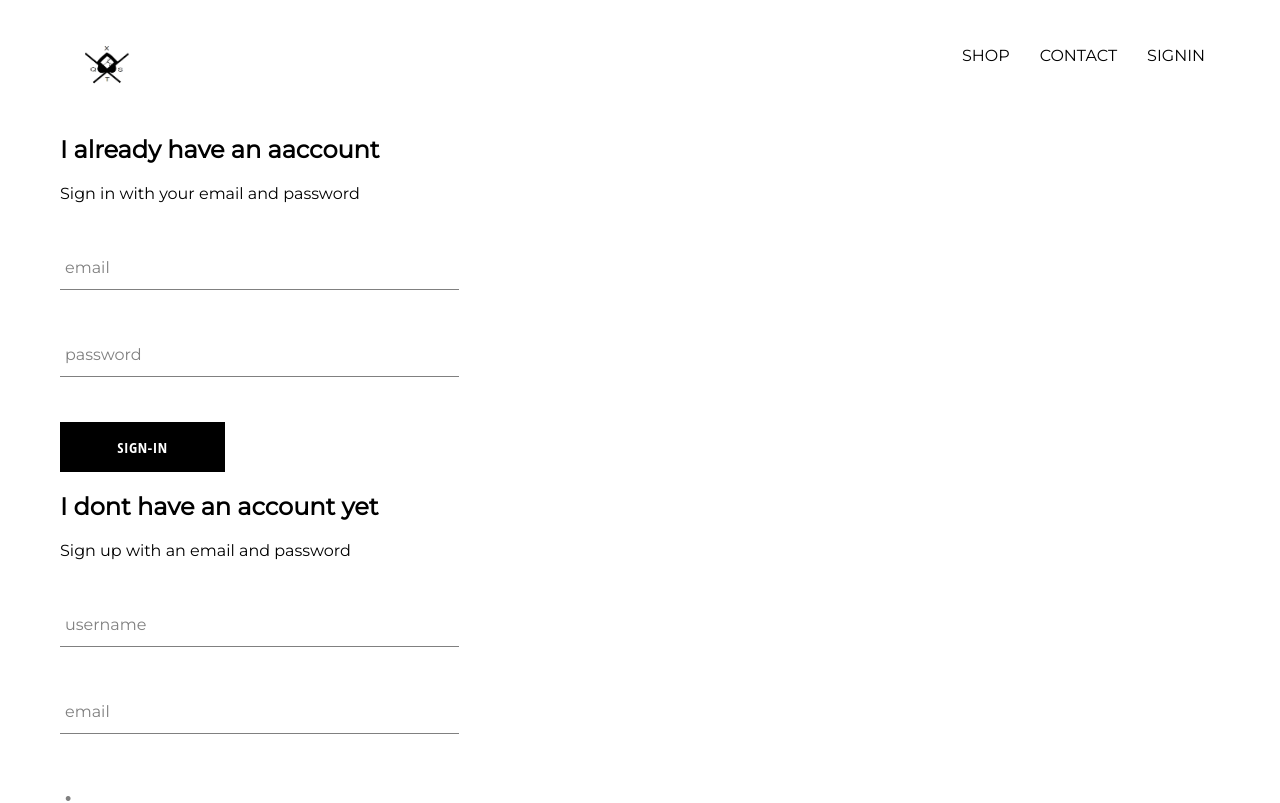
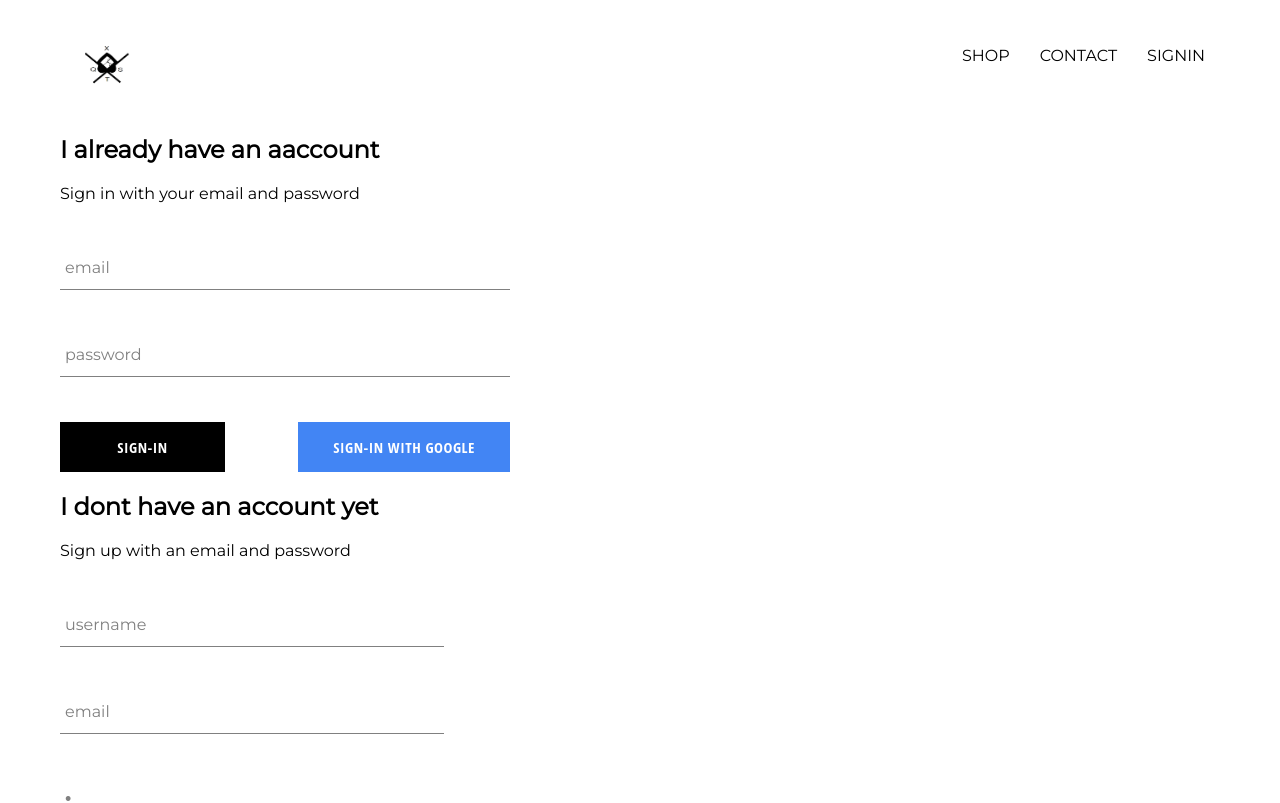
Before and after one commit to JanBricCodera/exqst-clothing, a React (Create React App) app: page /signin in a window 1280 px wide. Shown: the top 803 px of the page. Built offline with nearby package versions, Linux system fonts and the light colour scheme; no server answers.

Commit message:
1) integrated firebase into the application for authentication

```diff
--- a/package.json
+++ b/package.json
@@ -6,6 +6,7 @@
     "@testing-library/jest-dom": "^4.2.4",
     "@testing-library/react": "^9.3.2",
     "@testing-library/user-event": "^7.1.2",
+    "firebase": "^7.7.0",
     "node-sass": "^4.13.1",
     "react": "^16.12.0",
     "react-dom": "^16.12.0",
--- a/src/App.css
+++ b/src/App.css
@@ -1,9 +1,13 @@
 body {
   font-family: "Montserrat";
-  padding:20px 60px;
+  padding: 20px 60px;
 }
 
-a{
-  text-decoration:none;
-  color:black;
+a {
+  text-decoration: none;
+  color: black;
 }
+
+* {
+  box-sizing: border-box;
+}
--- a/src/App.js
+++ b/src/App.js
@@ -3,30 +3,51 @@ import React from "react";
 import "./App.css";
 import HomePage from "./pages/homepage.component";
 import ShopPage from "./pages/shop/shop.component";
-import {Switch, Route} from 'react-router-dom';
+import { Switch, Route } from "react-router-dom";
 import Header from "./components/header/header.component";
 import SignInPage from "./pages/signInSignUpCombo/signInSignUpCombo.component";
+import { auth } from "./firebase/firebase.util";
 
-const HoodiesPage=()=>(
+const HoodiesPage = () => (
   <div>
     <h1>Hoodies page</h1>
   </div>
 );
 
+class App extends React.Component {
+  state = {
+    currentUser: null
+  };
 
-function App() {
+  unsubscribeFromAuth = null;
+
+  componentDidMount() {
+    this.unsubscribeFromAuth = auth.onAuthStateChanged(user => {
+      this.setState({ currentUser: user });
+      console.log(user);
+    });
+  }
+
+  componentWillUnmount() {
+    this.unsubscribeFromAuth();
+  }
+
+  // testcode() {
+  //   this.state.currentUser? '/signin': '/signout'
+  // }
+  render() {
     return (
       <div>
-      <Header/>
+        <Header currentUser={this.state.currentUser} />
         <Switch>
-        <Route exact path = "/" component={HomePage}/>
-        <Route path = "/hoodies" component={HoodiesPage}/>
-        <Route path = "/shop" component={ShopPage}/>
-        <Route path = "/signin" component={SignInPage}/>
+          <Route exact path="/" component={HomePage} />
+          <Route path="/hoodies" component={HoodiesPage} />
+          <Route path="/shop" component={ShopPage} />
+          <Route path="/signin" component={SignInPage} />
         </Switch>
-
       </div>
     );
   }
+}
 
 export default App;
--- a/src/components/customButton/customButton.component.js
+++ b/src/components/customButton/customButton.component.js
@@ -1,10 +1,13 @@
-import React from 'react';
-import './customButton.styles.scss';
+import React from "react";
+import "./customButton.styles.scss";
 
-const customButton=({children, ...otherProps})=> (
-
-    <button className="custom-button" {...otherProps}>{children}</button>
+const customButton = ({ children, isGoogleSignIn, ...otherProps }) => (
+  <button
+    className={`${isGoogleSignIn ? "google-sign-in" : ""} custom-button`}
+    {...otherProps}
+  >
+    {children}
+  </button>
 );
 
-
 export default customButton;
--- a/src/components/customButton/customButton.styles.scss
+++ b/src/components/customButton/customButton.styles.scss
@@ -9,7 +9,7 @@
   background-color: black;
   color: white;
   text-transform: uppercase;
-    font-family: 'Open Sans Condensed';
+  font-family: "Open Sans Condensed";
   font-weight: bolder;
   border: none;
   cursor: pointer;
@@ -19,4 +19,14 @@
     color: black;
     border: 1px solid black;
   }
+
+  &.google-sign-in {
+    background-color: #4285f4;
+    color: white;
+
+    &.hover {
+      background-color: #357ae8;
+      border: none;
     }
+  }
+}
--- a/src/components/header/header.component.js
+++ b/src/components/header/header.component.js
@@ -1,20 +1,33 @@
-import React from 'react';
-import './header.styles.scss';
-import {Link} from 'react-router-dom';
-import {ReactComponent as Logo} from '../../assets/exqst.svg';
+import React from "react";
+import "./header.styles.scss";
+import { Link } from "react-router-dom";
+import { ReactComponent as Logo } from "../../assets/exqst.svg";
+import { auth } from "../../firebase/firebase.util";
 
-const header = () => (
-    <div className="header">
-        <Link className="logo-container" to="/">
-            <Logo classname="logo"/>
+const header = ({ currentUser }) => (
+  <div className="header">
+    <Link className="logo-container" to="/">
+      <Logo className="logo" />
+    </Link>
+    <div className="options">
+      <Link className="option" to="/shop">
+        SHOP
+      </Link>
+      <Link className="option" to="/contact">
+        CONTACT
+      </Link>
+
+      {currentUser ? (
+        <div className="option" onClick={() => auth.signOut()}>
+          SIGNOUT
+        </div>
+      ) : (
+        <Link className="option" to="/signin">
+          SIGNIN
         </Link>
-        <div className="options">
-            <Link className="option" to="/shop">SHOP</Link>
-            <Link className="option" to="/contact">CONTACT</Link>
-            <Link className="option" to="/signin">SIGNIN</Link>
-        </div>
+      )}
     </div>
+  </div>
 );
 
-
 export default header;
--- a/src/components/header/header.styles.scss
+++ b/src/components/header/header.styles.scss
@@ -20,6 +20,7 @@
 
     .option {
       padding: 10px 15px;
+      cursor: pointer;
     }
   }
 }
--- a/src/components/signIn/signIn.component.js
+++ b/src/components/signIn/signIn.component.js
@@ -1,39 +1,58 @@
-import React from 'react';
-import './signIn.styles.scss';
+import React from "react";
+import "./signIn.styles.scss";
 import FormInput from "../form-input/form-input.component";
 import CustomButtom from "../../components/customButton/customButton.component";
+import { signInWithGoogle } from "../../firebase/firebase.util";
 
+class SignIn extends React.Component {
+  state = {
+    email: "",
+    password: ""
+  };
 
-class  SignIn extends React.Component{
-    state= {
-        email: '',
-        password: ''
-    }
-
-    handleSubmit = (event) => {
+  handleSubmit = event => {
     event.preventDefault();
-        this.setState({email: '', password: ''});
-    }
+    this.setState({ email: "", password: "" });
+  };
 
   handleInputChange = event => {
-        const {value, name} =event.target;
+    const { value, name } = event.target;
 
-        this.setState({[name]: value})
-    }
+    this.setState({ [name]: value });
+  };
 
   render() {
-        return(
+    return (
       <div className="sign-in">
         <h2>I already have an aaccount</h2>
         <span>Sign in with your email and password</span>
         <form onSubmit={this.handleSubmit}>
-                    <FormInput name="email" value={this.state.email} type="email" handleChange={this.handleInputChange} label="email" required/>
-                    <FormInput name="password" value={this.state.password} type="password" handleChange={this.handleInputChange} label="password" required/>
+          <FormInput
+            name="email"
+            value={this.state.email}
+            type="email"
+            handleChange={this.handleInputChange}
+            label="email"
+            required
+          />
+          <FormInput
+            name="password"
+            value={this.state.password}
+            type="password"
+            handleChange={this.handleInputChange}
+            label="password"
+            required
+          />
 
+          <div className="buttons">
             <CustomButtom type="submit">Sign-in</CustomButtom>
+            <CustomButtom onClick={signInWithGoogle} isGoogleSignIn>
+              Sign-in with Google
+            </CustomButtom>
+          </div>
         </form>
       </div>
-        )
+    );
   }
 }
 export default SignIn;
--- a/src/components/signIn/signIn.styles.scss
+++ b/src/components/signIn/signIn.styles.scss
@@ -1,10 +1,14 @@
-.sign-in{
-    width:30vw;
-    display:flex;
-    flex-direction:column;
+.sign-in {
+  width: 450px;
+  display: flex;
+  flex-direction: column;
 
-    .title{
-        margin:10px 0;
-    }
+  .title {
+    margin: 10px 0;
+  }
 
+  .buttons {
+    display: flex;
+    justify-content: space-between;
+  }
 }
--- a/src/components/signUp/signUp.component.js
+++ b/src/components/signUp/signUp.component.js
@@ -1,45 +1,69 @@
-import React from 'react';
-import './signUp.styles.scss';
+import React from "react";
+import "./signUp.styles.scss";
 import FormInput from "../form-input/form-input.component";
+import CustomButtom from "../../components/customButton/customButton.component";
 
+class SignUp extends React.Component {
+  state = {
+    email: "",
+    password: " "
+  };
 
-
-class SignUp extends React.Component{
-
-    state = {
-        email: '',
-        password:' '
-    }
-
-    handleSubmit = (event) => {
+  handleSubmit = event => {
     event.preventDefault();
-        this.setState({email: '', password: ''});
-    }
+    this.setState({ email: "", password: "" });
+  };
 
   handleInputChange = event => {
-        const {value, name} =event.target;
+    const { value, name } = event.target;
 
-        this.setState({[name]: value})
-    }
+    this.setState({ [name]: value });
+  };
 
   render() {
-        return(
+    return (
       <div className="sign-up">
         <h2>I dont have an account yet</h2>
         <span>Sign up with an email and password</span>
         <form onSubmit={this.handleSubmit}>
-                    <FormInput name="username" value={this.state.email} type="text" handleChange={this.handleInputChange} label="username" required/>
-                    <FormInput name="email" value={this.state.email} type="email" handleChange={this.handleInputChange} label="email" required/>
-                    <FormInput name="password" value={this.state.password} type="password" handleChange={this.handleInputChange} label="password" required/>
-                    <FormInput name="password" value={this.state.password} type="password" handleChange={this.handleInputChange} label="confirm password" required/>
+          <FormInput
+            name="username"
+            value={this.state.email}
+            type="text"
+            handleChange={this.handleInputChange}
+            label="username"
+            required
+          />
+          <FormInput
+            name="email"
+            value={this.state.email}
+            type="email"
+            handleChange={this.handleInputChange}
+            label="email"
+            required
+          />
+          <FormInput
+            name="password"
+            value={this.state.password}
+            type="password"
+            handleChange={this.handleInputChange}
+            label="password"
+            required
+          />
+          <FormInput
+            name="password"
+            value={this.state.password}
+            type="password"
+            handleChange={this.handleInputChange}
+            label="confirm password"
+            required
+          />
 
-                    <input type="submit" value="Sign Up"/>
+          <CustomButtom type="submit">Sign-up</CustomButtom>
         </form>
       </div>
-        )
+    );
+  }
 }
 
-}
-
-
 export default SignUp;
--- /dev/null
+++ b/src/firebase/firebase.util.js
@@ -0,0 +1,25 @@
+import firebase from "firebase/app";
+import "firebase/firestore";
+import "firebase/auth";
+
+var firebaseConfig = {
+  apiKey: "AIzaSyDPUVoLL8lMB1X0LimLOQ1qeQHH5uK9QyM",
+  authDomain: "exqst-db.firebaseapp.com",
+  databaseURL: "https://exqst-db.firebaseio.com",
+  projectId: "exqst-db",
+  storageBucket: "exqst-db.appspot.com",
+  messagingSenderId: "1033759366425",
+  appId: "1:1033759366425:web:14a8e04368a8aa9351b988",
+  measurementId: "G-B7SQC8BBK0"
+};
+
+firebase.initializeApp(firebaseConfig);
+
+export const auth = firebase.auth();
+export const firestore = firebase.firestore();
+
+const provider = new firebase.auth.GoogleAuthProvider();
+provider.setCustomParameters({ prompt: "select_account" });
+export const signInWithGoogle = () => auth.signInWithPopup(provider);
+
+export default firebase;
```
Also changed, not shown: 1 other file (tests, documents, lock files or other folders). Lines whose indentation alone changed are shown as unchanged.
